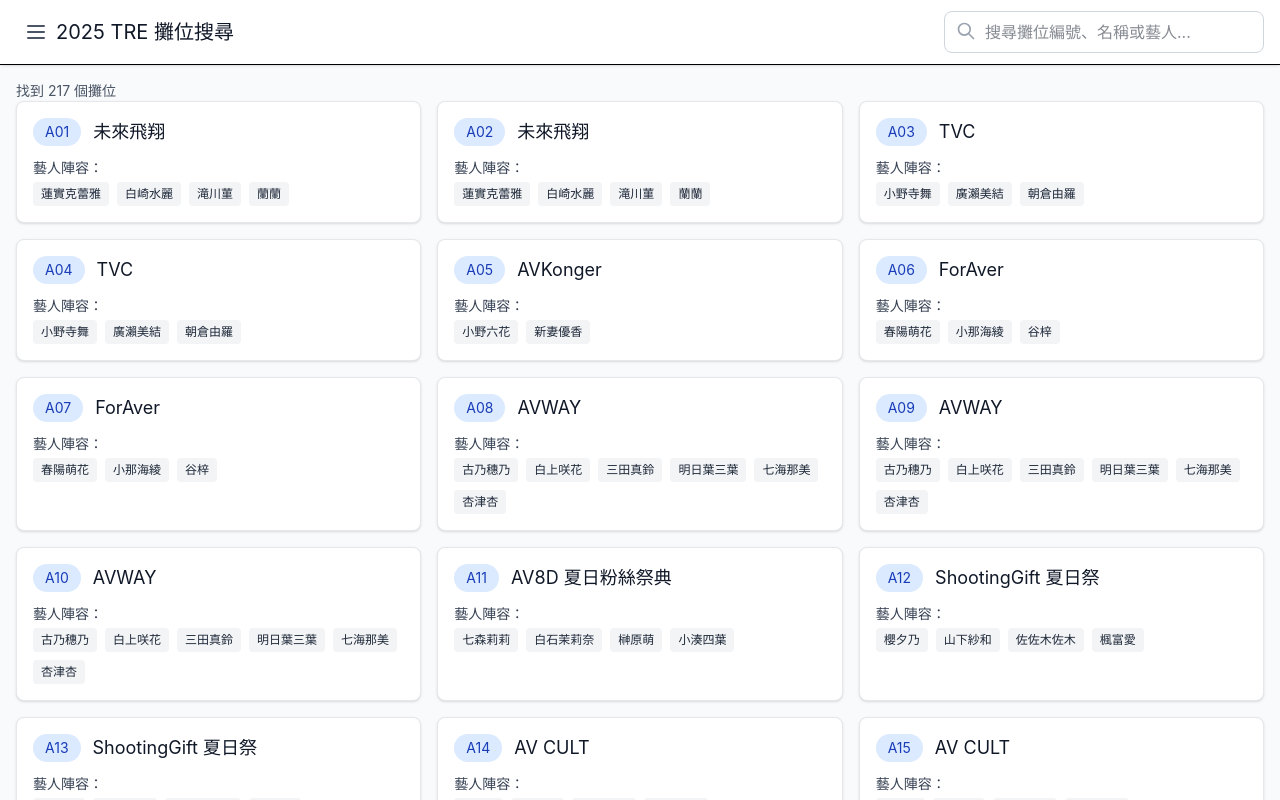
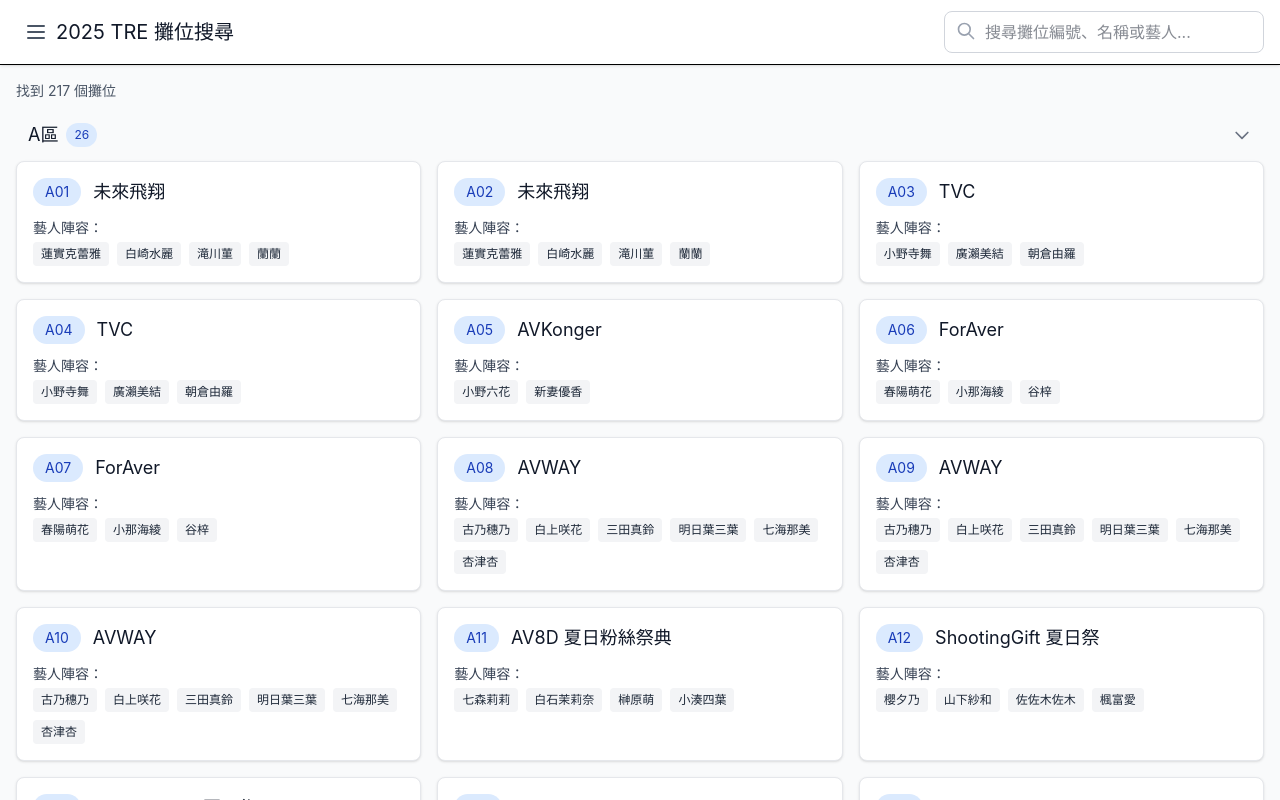
Before and after one commit to kakahikari/2025-tre-helper, a Vue app: page / in a window 1280 px wide. Shown: the top 800 px of the page. Built offline with nearby package versions, Linux system fonts and the light colour scheme.

Commit message:
feat: 結果加入分類

```diff
--- a/src/App.vue
+++ b/src/App.vue
@@ -3,9 +3,9 @@
 import { useBreakpoints, breakpointsTailwind, useDark, useToggle } from '@vueuse/core'
 import type { Booth } from '@/types/booth'
 import boothsData from '@/data/booths.json'
-import BoothCard from '@/components/BoothCard.vue'
 import HamburgerMenu from '@/components/HamburgerMenu.vue'
 import ScrollToTop from '@/components/ScrollToTop.vue'
+import CategorySection from '@/components/CategorySection.vue'
 
 const booths = ref<Booth[]>(boothsData)
 const searchQuery = ref('')
@@ -42,6 +42,26 @@
       booth.performers.some(performer => performer.toLowerCase().includes(query))
     )
   })
+})
+
+// 按分類分組搜尋結果
+const boothsByCategory = computed(() => {
+  const grouped: Record<string, Booth[]> = {}
+
+  filteredBooths.value.forEach(booth => {
+    if (!grouped[booth.category]) {
+      grouped[booth.category] = []
+    }
+    grouped[booth.category].push(booth)
+  })
+
+  // 按分類名稱排序
+  return Object.keys(grouped)
+    .sort()
+    .reduce((sorted: Record<string, Booth[]>, key) => {
+      sorted[key] = grouped[key]
+      return sorted
+    }, {})
 })
 </script>
 
@@ -91,16 +111,19 @@
       <main class="p-2 sm:p-4">
         <!-- Search Results Info -->
         <div class="mb-6">
-          <p class="text-sm text-gray-600 dark:text-gray-300">
+          <p class="!mb-2 text-sm text-gray-600 dark:text-gray-300">
             找到 {{ filteredBooths.length }} 個攤位
             <span v-if="searchQuery.trim()" class="ml-2"> 搜尋「{{ searchQuery }}」 </span>
           </p>
         </div>
 
-        <!-- Booth Grid -->
-        <div class="grid grid-cols-1 gap-2 sm:gap-4 md:grid-cols-2 lg:grid-cols-3">
-          <BoothCard v-for="booth in filteredBooths" :key="booth.id" :booth="booth" />
-        </div>
+        <!-- Category Sections -->
+        <CategorySection
+          v-for="(categoryBooths, category) in boothsByCategory"
+          :key="category"
+          :category="category"
+          :booths="categoryBooths"
+        />
 
         <!-- No Results -->
         <div v-if="filteredBooths.length === 0" class="py-12 text-center">
--- /dev/null
+++ b/src/components/CategorySection.vue
@@ -0,0 +1,72 @@
+<script setup lang="ts">
+import { ref } from 'vue'
+import type { Booth } from '@/types/booth'
+import BoothCard from '@/components/BoothCard.vue'
+
+interface Props {
+  category: string
+  booths: Booth[]
+  defaultCollapsed?: boolean
+}
+
+const props = withDefaults(defineProps<Props>(), {
+  defaultCollapsed: false,
+})
+
+// 摺疊狀態
+const isCollapsed = ref(props.defaultCollapsed)
+
+// 切換摺疊狀態
+const toggleCollapse = () => {
+  isCollapsed.value = !isCollapsed.value
+}
+</script>
+
+<template>
+  <div class="mb-8">
+    <!-- Category Header -->
+    <button
+      @click="toggleCollapse"
+      class="mb-4 flex w-full cursor-pointer items-center justify-between rounded-lg p-3 text-left transition-colors"
+    >
+      <div class="flex items-center">
+        <h2 class="text-lg font-semibold text-gray-900 dark:text-white">
+          {{ category }}
+        </h2>
+        <span
+          class="!ml-2 rounded-full bg-blue-100 px-2 py-1 text-xs font-medium text-blue-800 dark:bg-blue-800 dark:text-blue-100"
+        >
+          {{ booths.length }}
+        </span>
+      </div>
+
+      <!-- 摺疊圖示 -->
+      <svg
+        :class="{ 'rotate-180': isCollapsed }"
+        class="h-5 w-5 text-gray-500 transition-transform duration-200 dark:text-gray-400"
+        fill="none"
+        stroke="currentColor"
+        viewBox="0 0 24 24"
+      >
+        <path stroke-linecap="round" stroke-linejoin="round" stroke-width="2" d="M19 9l-7 7-7-7" />
+      </svg>
+    </button>
+
+    <!-- Category Booth Grid with Transition -->
+    <Transition
+      enter-active-class="transition-all duration-300 ease-out"
+      enter-from-class="opacity-0 transform -translate-y-2"
+      enter-to-class="opacity-100 transform translate-y-0"
+      leave-active-class="transition-all duration-300 ease-in"
+      leave-from-class="opacity-100 transform translate-y-0"
+      leave-to-class="opacity-0 transform -translate-y-2"
+    >
+      <div
+        v-show="!isCollapsed"
+        class="grid grid-cols-1 gap-2 sm:gap-4 md:grid-cols-2 lg:grid-cols-3"
+      >
+        <BoothCard v-for="booth in booths" :key="booth.id" :booth="booth" />
+      </div>
+    </Transition>
+  </div>
+</template>
--- a/src/types/booth.ts
+++ b/src/types/booth.ts
@@ -1,6 +1,7 @@
 export interface Booth {
   id: string // 攤位編號，如 A01, B02
   name: string // 攤位名稱
+  category: string // 攤位分類，如 A區, B區
   performers: string[] // 攤位陣容，轉換為陣列方便查詢
 }
 
```
